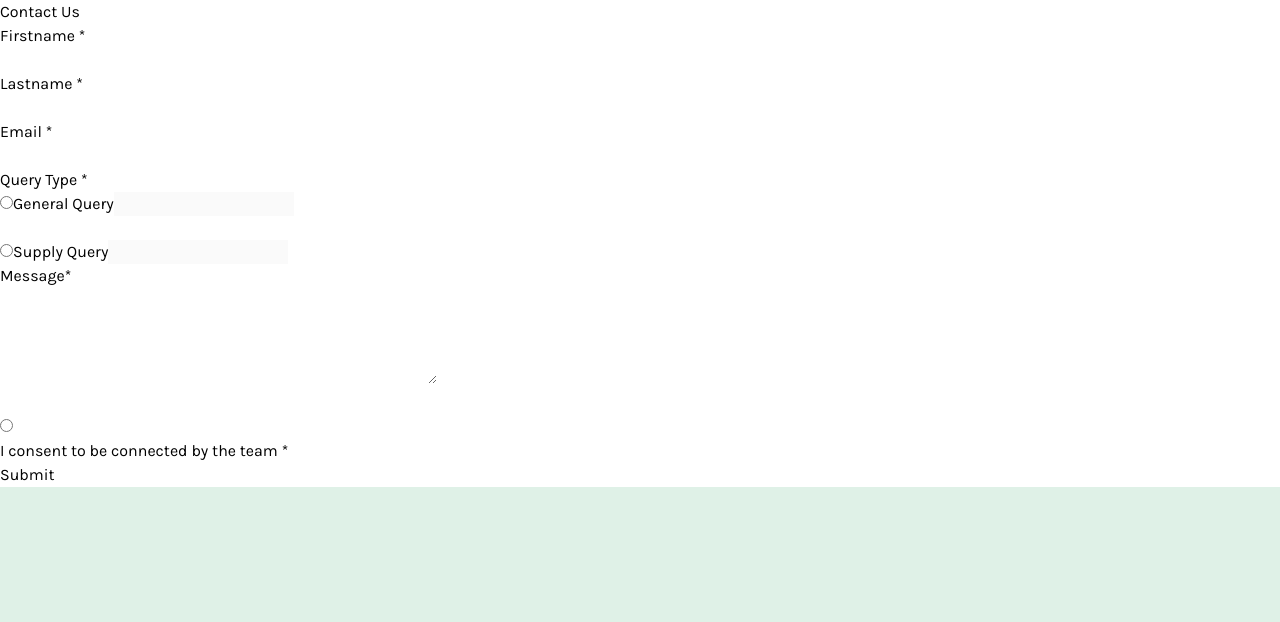
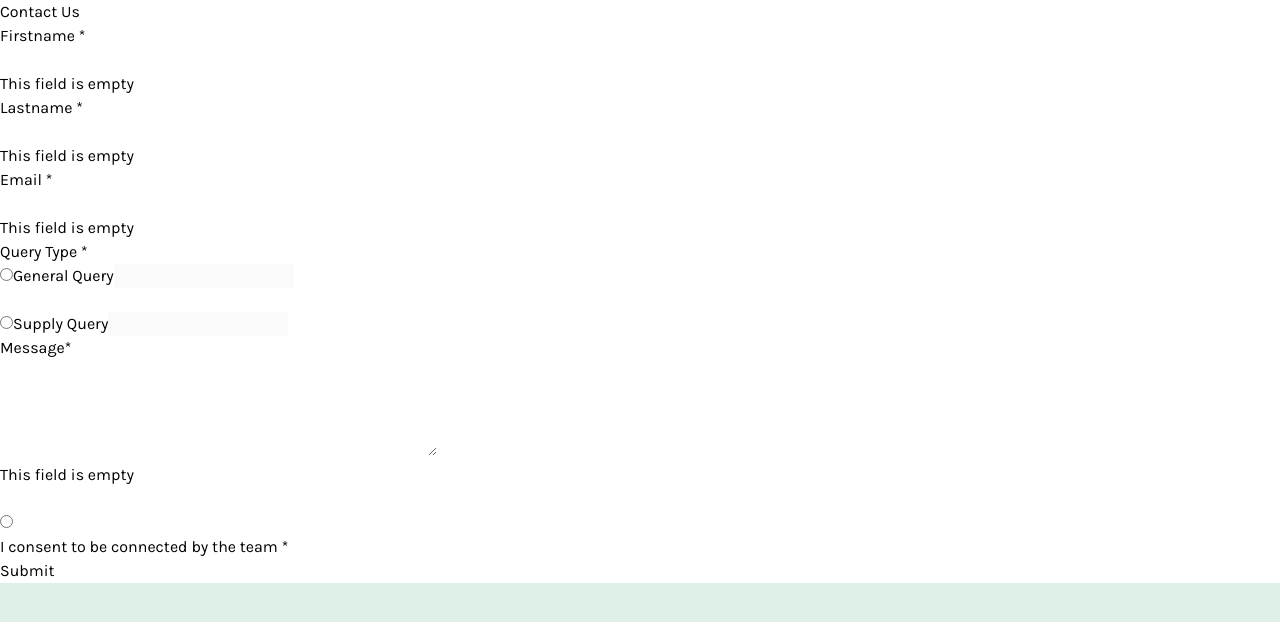
Before and after one commit to FrontEndAyush/form, a React (Vite) app: page / in a window 1280 px wide. Shown: the top 622 px of the page. Built offline with nearby package versions, Linux system fonts and the light colour scheme.

Commit message:
made functionality

```diff
--- a/src/App.jsx
+++ b/src/App.jsx
@@ -2,30 +2,63 @@ import { useState } from "react";
 
 function App() {
   let [selectable, setSelectable] = useState(0);
+  let [firstName, setFirstName] = useState("");
+  let [lastName, setLastName] = useState("");
+  let [email, setEmail] = useState("");
+  let [message, setMessage] = useState("");
+  let [submitFormValue, setSubmitFormValue] = useState(0);
 
   function selectAOption(num) {
     setSelectable(num);
   }
+  function forFirstNameFunc(value) {
+    setFirstName(value);
+  }
+  function forLastNameFunc(value) {
+    setLastName(value);
+  }
+  function forEmailFunc(value) {
+    setEmail(value);
+  }
+  function forMessageFunc(value) {
+    setMessage(value);
+  }
+  function submitTheForm(e, value) {
+    e.preventDefault();
+
+    setSubmitFormValue(value);
+  }
   return (
     <>
       <div className="flex md:justify-center md:items-center  h-screen">
-        <div className="md:w-[42vw] pl-2  w-[100vw] h-fit md:pb-0 pb-5 md:h-[660px]   formBG">
+        <div className="md:w-[42vw] pl-2  w-[100vw] h-fit md:pb-0 pb-5 md:h-[730px]   formBG">
           <h1 className="text-[26px] font-semibold mt-5 ml-7 ">Contact Us</h1>
-          <form>
+          <form onSubmit={(e) => submitTheForm(e, 1)}>
             {/* for firstname and lastname  */}
             <div className="flex flex-col  md:flex-row">
-              <p className="ml-6 mt-4">
+              <p className="ml-6 mt-4 relative">
                 <label htmlFor="" className="text-[16px] ">
                   Firstname <span className="ml-2">*</span>
                 </label>
                 <br />
                 <input
                   type="text"
-                  className="border-2 inp cursor-pointer px-3  py-[11px] mt-2 rounded-lg formBorderColor md:w-[17vw] w-[80vw]"
+                  className={` border-2 inp cursor-pointer px-3  py-[11px] mt-2 rounded-lg formBorderColor md:w-[17vw] w-[80vw]`}
                   name=""
-                  required
+                  onChange={(e) => forFirstNameFunc(e.target.value)}
                   id="name"
                 />
+                <br />
+
+                <span
+                  className={`absolute  text-[hsl(0, 66%, 54%)] text-[14px] mt-2 ${
+                    submitFormValue == 1 && firstName == ""
+                      ? "block"
+                      : "hidden"
+                  } mb-4`}
+                >
+                  This field is empty
+                </span>
               </p>
               <p className="ml-6 mt-4">
                 <label htmlFor="" className="text-[16px] ">
@@ -36,14 +69,24 @@ function App() {
                   type="text"
                   className="border-2 px-3 inp  py-[11px] mt-2 rounded-lg formBorderColor  md:w-[17vw] w-[80vw]"
                   name=""
-                  required
+                  onChange={(e) => forLastNameFunc(e.target.value)}
                   id="name"
-                />
+                />{" "}
+                <br />
+                <span
+                  className={`absolute  text-[hsl(0, 66%, 54%)] text-[14px] mt-2 ${
+                    submitFormValue == 1 && lastName == ""
+                      ? "block"
+                      : "hidden"
+                  } mb-4`}
+                >
+                  This field is empty
+                </span>
               </p>
             </div>
             {/* for email   */}
             <div>
-              <p className="ml-6 mt-4">
+              <p className="ml-6 mt-12">
                 <label htmlFor="" className="text-[16px] ">
                   Email <span className="ml-2">*</span>
                 </label>
@@ -52,15 +95,25 @@ function App() {
                   type="text"
                   className=" border-2  px-3 inp inp  py-[11px] mt-2 rounded-lg formBorderColor md:w-[36vw] w-[80vw]"
                   name=""
-                  required
+                  onChange={(e) => forEmailFunc(e.target.value)}
                   id="name"
                 />
+                <br />
+                <span
+                  className={`absolute  text-[hsl(0, 66%, 54%)] text-[14px] mt-2 ${
+                    submitFormValue == 1 && email == ""
+                      ? "block"
+                      : "hidden"
+                  } mb-4`}
+                >
+                  This field is empty
+                </span>
               </p>
             </div>
 
             {/* for query type  */}
             <div className="flex flex-col  md:flex-row">
-              <p className="ml-6 mt-4 relative">
+              <p className="ml-6 mt-12 relative">
                 <label htmlFor="" className="text-[16px] ">
                   Query Type <span className="ml-2">*</span>
                 </label>
@@ -80,12 +133,11 @@ function App() {
                   type="text"
                   className="border-2 inp cursor-pointer px-3  py-[11px] mt-2 rounded-lg formBorderColor md:w-[17vw] w-[80vw]"
                   name=""
-                  required
                   disabled
                   id="name"
                 />
               </p>
-              <p className="ml-6 md:mt-4 mt-0  relative">
+              <p className="ml-6 md:mt-12 mt-0  relative">
                 <br />
                 <input
                   type="radio"
@@ -103,8 +155,6 @@ function App() {
                   className="border-2 px-3 inp  py-[11px] mt-2 rounded-lg formBorderColor  md:w-[17vw] w-[80vw]"
                   name=""
                   disabled
-
-                  required
                   id="name"
                 />
               </p>
@@ -122,15 +172,25 @@ function App() {
                   id="w3review"
                   name="w3review"
                   rows="4"
-                  required
+                  onChange={(e) => forMessageFunc(e.target.value)}
                   cols="50"
                   className="w-[80vw] md:w-[36vw]  py-2 px-3 mt-2 border-2 rounded-lg formBorderColor "
                 ></textarea>
+                <br />
+                <span
+                  className={`absolute  text-[hsl(0, 66%, 54%)] text-[14px] mt-2 ${
+                    submitFormValue == 1 && message == ""
+                      ? "block"
+                      : "hidden"
+                  } mb-4`}
+                >
+                  This field is empty
+                </span>
               </p>
               <br />
             </div>
 
-            <div className="flex ml-6">
+            <div className="flex ml-6 mt-4">
               <input type="radio" name="" id="" />
               <p className="text-[16px] ml-2">
                 I consent to be connected by the team{" "}
```
